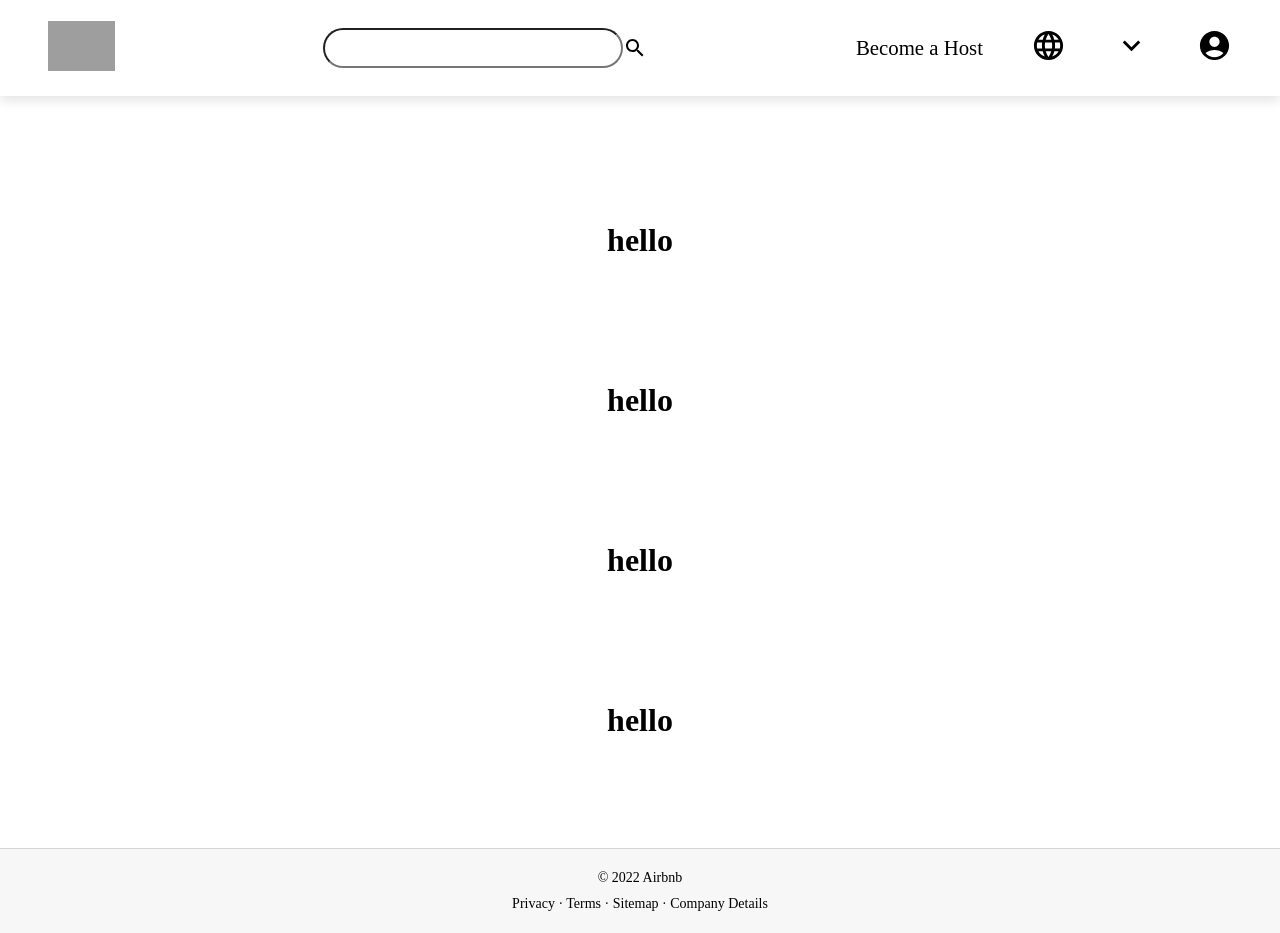
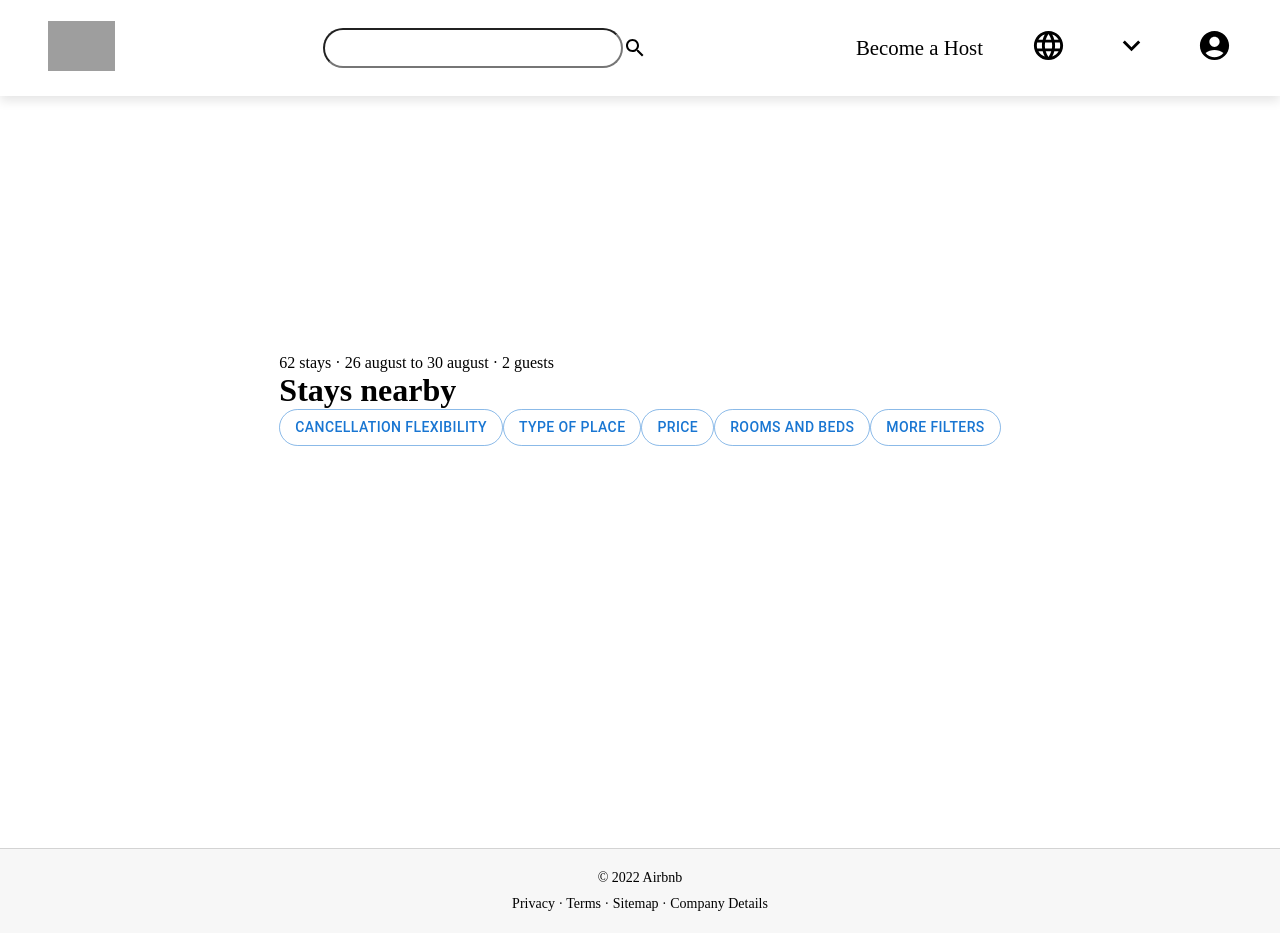
Before and after one commit to ieatn/airbnb-clon, a React (Vite) app: page /search in a window 1280 px wide. Built offline with nearby package versions, Linux system fonts and the light colour scheme; grey boxes are pictures that could not be loaded.

Commit message:
ternary operator and state for date button

```diff
--- a/src/container/Home.css
+++ b/src/container/Home.css
@@ -6,10 +6,5 @@
     border: none;
     background-color: white;
     cursor: pointer;
-    margin-top: 100px;
+    margin-top: 96px;
 }
-.home>button:active {
-    color: white;
-    background-color: lightcoral;
-    transition: 0.1s ease-in-out;
-}
--- a/src/container/Home.jsx
+++ b/src/container/Home.jsx
@@ -1,14 +1,17 @@
-import React from 'react'
+import React, { useState } from 'react'
 import './Home.css'
 import Banner from '../components/Banner'
 import Carousel from './Carousel'
+import Button from '@mui/material/Button';
 
+export default function Home() {
+  const [date, setDate] = useState(false)
 
-const Home = () => (
-  <div className='home'>
-    <button>Search dates</button>
-    <Banner />
-    <Carousel />
+  return (
+    <div className='home'>
+      <Button onClick={() => setDate(!date)} variant="outlined">{date ? 'Hide': 'Search Dates'}</Button>
+      <Banner />
+      <Carousel />
   </div>
-)
-export default Home
+  )
+}
--- a/src/container/SearchPage.jsx
+++ b/src/container/SearchPage.jsx
@@ -1,13 +1,18 @@
 import React from 'react'
 import './SearchPage.css'
+import Button from '@mui/material/Button';
 
 const SearchPage = () => (
   <div className='searchpage'>
-    <h1>hello</h1>
-    <h1>hello</h1>
-    <h1>hello</h1>
-    <h1>hello</h1>
-    <h1>hello</h1>
+    <div className="searchpage-header">
+      <p>62 stays · 26 august to 30 august · 2 guests</p>
+      <h1>Stays nearby</h1>
+      <Button variant="outlined"  sx={ { borderRadius: 28 } }>Cancellation Flexibility</Button>
+      <Button variant="outlined"  sx={ { borderRadius: 28 } }>Type of place</Button>
+      <Button variant="outlined"  sx={ { borderRadius: 28 } }>Price</Button>
+      <Button variant="outlined"  sx={ { borderRadius: 28 } }>Rooms and beds</Button>
+      <Button variant="outlined"  sx={ { borderRadius: 28 } }>More filters</Button>
+    </div>
   </div>
 )
 export default SearchPage
```
